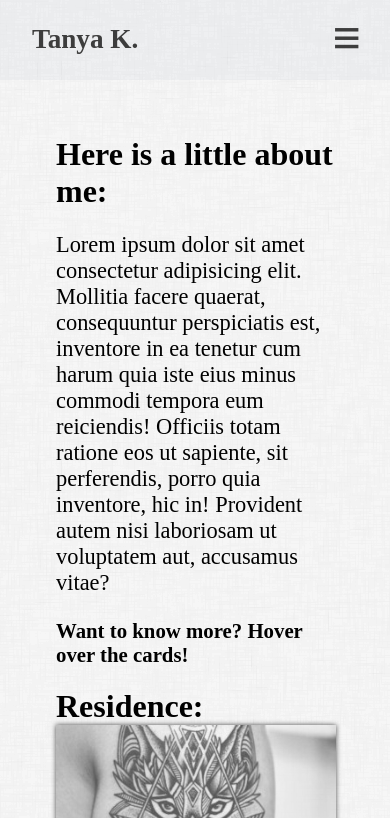
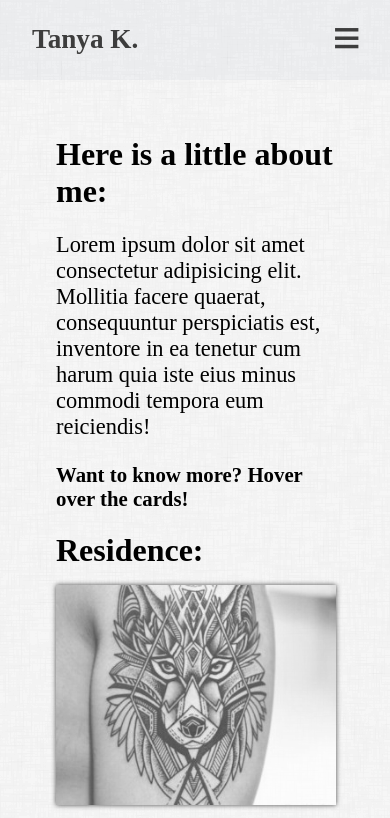
Before and after one commit to DrJulik/tanyakul.ink, a website: page src/new_about.html in a window 390 px wide. Shown: the top 818 px of the page. Drawn offline with Linux system fonts and the light colour scheme.

Commit message:
Mobile changes

```diff
--- a/src/new_about.html
+++ b/src/new_about.html
@@ -45,9 +45,7 @@
             Lorem ipsum dolor sit amet consectetur adipisicing elit. Mollitia
             facere quaerat, consequuntur perspiciatis est, inventore in ea
             tenetur cum harum quia iste eius minus commodi tempora eum
-            reiciendis! Officiis totam ratione eos ut sapiente, sit perferendis,
-            porro quia inventore, hic in! Provident autem nisi laboriosam ut
-            voluptatem aut, accusamus vitae?
+            reiciendis!
           </p>
           <h3>Want to know more? Hover over the cards!</h3>
         </div>
--- a/src/scss/new_about.scss
+++ b/src/scss/new_about.scss
@@ -17,9 +17,9 @@
 // cards
 .about-cards {
   .card {
-    margin: auto;
+    margin: 1rem 0;
     h1 {
-      margin: 0;
+      margin: 1rem 0;
     }
   }
   .card-body {
--- a/src/scss/new_contact.scss
+++ b/src/scss/new_contact.scss
@@ -95,9 +95,9 @@ textarea:hover {
 // contact cards
 .contact-cards {
   .card {
-    margin: auto;
+    margin: 1rem 0;
     h1 {
-      margin: 0;
+      margin: 1rem 0;
     }
   }
   .card-body {
```
Also changed, not shown: src/css/new_about.css, src/css/new_contact.css, src/css/style.css.
